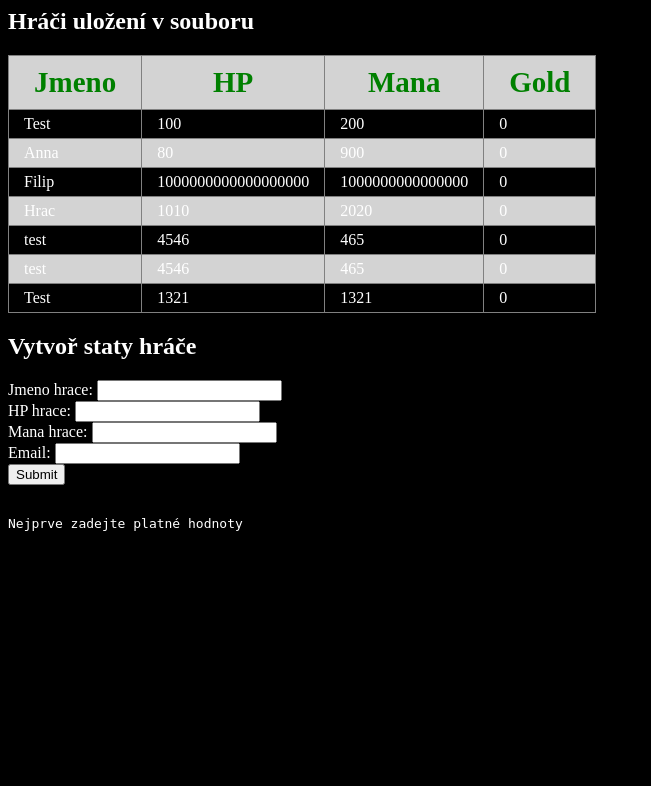
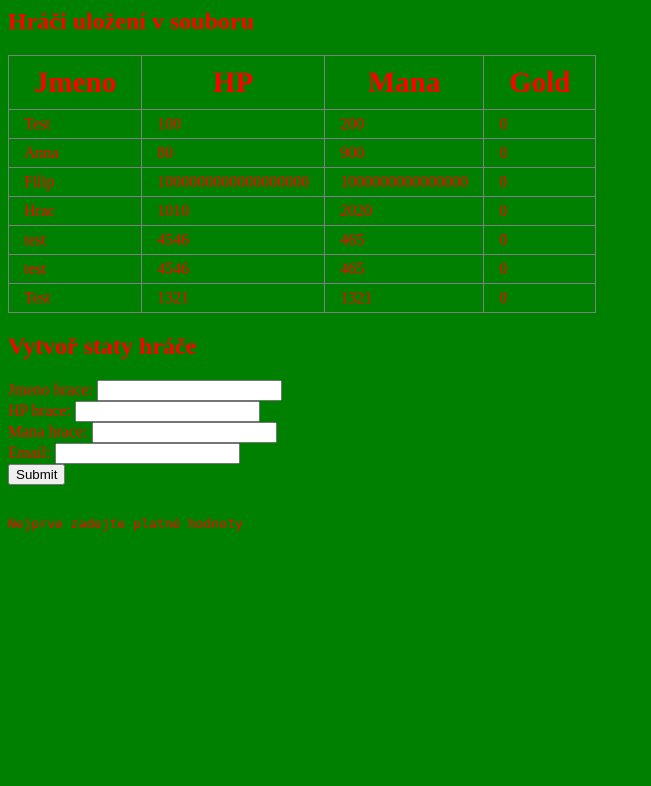
Before and after one commit to Fikoun/test, a PHP site: page / in a window 1280 px wide. Shown: the top 786 px of the page, without its empty margins (0-651 px from the left). Run offline with PHP 8.4, Linux system fonts and the light colour scheme.

Commit message:
novy vanocni design

```diff
--- a/tabulka.php
+++ b/tabulka.php
@@ -36,8 +36,8 @@ $rows = explode("\n", $celySoubor);
 
 <style>
     body {
-        background-color: black;
-        color: white;
+        background-color: green;
+        color: red;
     }
     table {
        border-collapse: collapse;
@@ -49,11 +49,11 @@ $rows = explode("\n", $celySoubor);
     th {
         font-size: 29px;
         padding: 10px 25px;
-        color: green;
+        color: red;
     }
 
 
     tr:nth-child(odd) {
-        background: lightgray;
+        background: green;
     }
 </style>
```
